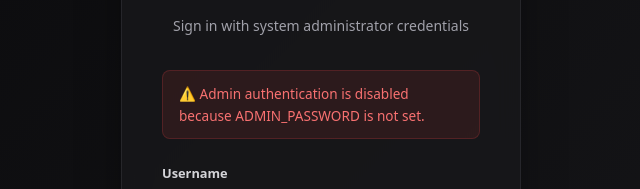
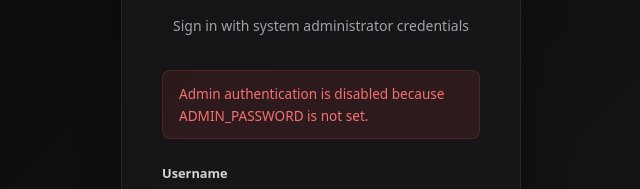
Before and after one commit to saurav528/Online_Judge_project, a Next.js app in the folder ummeed-platform/: page /admin-login in a window 1280 px wide. Both pictures are taken after typing "Sample", "Sample123" into the empty fields and a click on the button "Access Console". Shown: the part 253-442 px from the top of the page, without its empty margins (319-959 px from the left). Built offline with nearby package versions, Linux system fonts and the light colour scheme.

Commit message:
style: migrate theme colors and tokens to dark mode system

```diff
--- a/ummeed-platform/src/app/actions/admin-auth.ts
+++ b/ummeed-platform/src/app/actions/admin-auth.ts
@@ -28,7 +28,7 @@ export async function loginAdminAction(data: unknown) {
     cookieStore.set("admin_session", "authenticated", {
       path: "/",
       httpOnly: true,
-      secure: process.env.NODE_ENV === "production",
+      secure: false,
       sameSite: "strict",
       maxAge: 86400, // 24 hours
     });
--- a/ummeed-platform/src/app/admin-login/page.tsx
+++ b/ummeed-platform/src/app/admin-login/page.tsx
@@ -96,7 +96,7 @@ export default function AdminLoginPage() {
             fontSize: "0.85rem",
             marginBottom: "1.5rem",
           }}>
-            ⚠️ {error}
+            {error}
           </div>
         )}
 
--- a/ummeed-platform/src/app/globals.css
+++ b/ummeed-platform/src/app/globals.css
@@ -6,42 +6,42 @@
 
 :root {
   /* Brand Colors */
-  --brand-primary:    #1a56db;
-  --brand-primary-hover: #1648c0;
-  --brand-accent:     #ff6b00;
-  --brand-green:      #16a34a;
-  --brand-red:        #dc2626;
+  --brand-primary:    #22c55e;
+  --brand-primary-hover: #16a34a;
+  --brand-accent:     #4ade80;
+  --brand-green:      #22c55e;
+  --brand-red:        #ef4444;
 
-  /* Neutrals */
-  --gray-50:  #f9fafb;
-  --gray-100: #f3f4f6;
-  --gray-200: #e5e7eb;
-  --gray-300: #d1d5db;
-  --gray-400: #9ca3af;
-  --gray-500: #6b7280;
-  --gray-600: #4b5563;
-  --gray-700: #374151;
-  --gray-800: #1f2937;
-  --gray-900: #111827;
+  /* Neutrals (Inverted for Dark Mode) */
+  --gray-50:  #050505;
+  --gray-100: #0f0f0f;
+  --gray-200: #1a1a1a;
+  --gray-300: #2a2a2a;
+  --gray-400: #4a4a4a;
+  --gray-500: #737373;
+  --gray-600: #a3a3a3;
+  --gray-700: #d4d4d8;
+  --gray-800: #e4e4e7;
+  --gray-900: #ffffff;
 
   /* Surface */
-  --surface-bg:      #f0f2f5;
-  --surface-card:    #ffffff;
-  --surface-elevated:#ffffff;
+  --surface-bg:      #000000;
+  --surface-card:    #0a0a0a;
+  --surface-elevated:#141414;
 
   /* Verdict colors */
-  --verdict-ac:     #16a34a;
-  --verdict-ac-bg:  #dcfce7;
-  --verdict-wa:     #dc2626;
-  --verdict-wa-bg:  #fee2e2;
-  --verdict-tle:    #d97706;
-  --verdict-tle-bg: #fef3c7;
-  --verdict-ce:     #7c3aed;
-  --verdict-ce-bg:  #ede9fe;
-  --verdict-re:     #db2777;
-  --verdict-re-bg:  #fce7f3;
-  --verdict-pending:#6b7280;
-  --verdict-pending-bg: #f3f4f6;
+  --verdict-ac:     #22c55e;
+  --verdict-ac-bg:  rgba(34, 197, 94, 0.15);
+  --verdict-wa:     #ef4444;
+  --verdict-wa-bg:  rgba(239, 68, 68, 0.15);
+  --verdict-tle:    #f59e0b;
+  --verdict-tle-bg: rgba(245, 158, 11, 0.15);
+  --verdict-ce:     #a855f7;
+  --verdict-ce-bg:  rgba(168, 85, 247, 0.15);
+  --verdict-re:     #ec4899;
+  --verdict-re-bg:  rgba(236, 72, 153, 0.15);
+  --verdict-pending:#9ca3af;
+  --verdict-pending-bg: rgba(156, 163, 175, 0.15);
 
   /* Typography */
   --font-sans: 'Inter', system-ui, -apple-system, sans-serif;
@@ -54,11 +54,11 @@
   --radius-xl:  1rem;
   --radius-2xl: 1.5rem;
 
-  /* Shadows */
-  --shadow-sm:  0 1px 2px rgba(0,0,0,0.05);
-  --shadow-md:  0 4px 6px -1px rgba(0,0,0,0.07), 0 2px 4px -2px rgba(0,0,0,0.05);
-  --shadow-lg:  0 10px 15px -3px rgba(0,0,0,0.08), 0 4px 6px -4px rgba(0,0,0,0.05);
-  --shadow-xl:  0 20px 25px -5px rgba(0,0,0,0.1), 0 8px 10px -6px rgba(0,0,0,0.05);
+  /* Shadows (Softer for dark mode) */
+  --shadow-sm:  0 1px 2px rgba(0,0,0,0.5);
+  --shadow-md:  0 4px 6px -1px rgba(0,0,0,0.6), 0 2px 4px -2px rgba(0,0,0,0.5);
+  --shadow-lg:  0 10px 15px -3px rgba(0,0,0,0.7), 0 4px 6px -4px rgba(0,0,0,0.6);
+  --shadow-xl:  0 20px 25px -5px rgba(0,0,0,0.8), 0 8px 10px -6px rgba(0,0,0,0.6);
 
   /* Transitions */
   --transition-fast: 150ms ease;
@@ -133,9 +133,9 @@ body {
 .badge-tle   { background: var(--verdict-tle-bg);     color: var(--verdict-tle); }
 .badge-ce    { background: var(--verdict-ce-bg);      color: var(--verdict-ce); }
 .badge-re    { background: var(--verdict-re-bg);      color: var(--verdict-re); }
-.badge-easy  { background: #dcfce7; color: #166534; }
-.badge-medium{ background: #fef9c3; color: #854d0e; }
-.badge-hard  { background: #fee2e2; color: #991b1b; }
+.badge-easy  { background: rgba(34, 197, 94, 0.15); color: #4ade80; }
+.badge-medium{ background: rgba(234, 179, 8, 0.15); color: #facc15; }
+.badge-hard  { background: rgba(239, 68, 68, 0.15); color: #f87171; }
 
 /* Buttons */
 .btn {
--- a/ummeed-platform/src/components/ui/tab-panel.tsx
+++ b/ummeed-platform/src/components/ui/tab-panel.tsx
@@ -26,8 +26,8 @@ export function TabPanel({ tabs, defaultTab, children }: TabPanelProps) {
             {tab.count !== undefined && (
               <span style={{
                 marginLeft: "0.4rem", fontSize: "0.7rem", fontWeight: 700,
-                background: active === tab.id ? "#dbeafe" : "#f3f4f6",
-                color: active === tab.id ? "#1a56db" : "#9ca3af",
+                background: active === tab.id ? "var(--gray-200)" : "var(--gray-100)",
+                color: active === tab.id ? "var(--brand-primary)" : "var(--gray-500)",
                 padding: "0.1rem 0.4rem", borderRadius: "999px",
               }}>
                 {tab.count}
```
